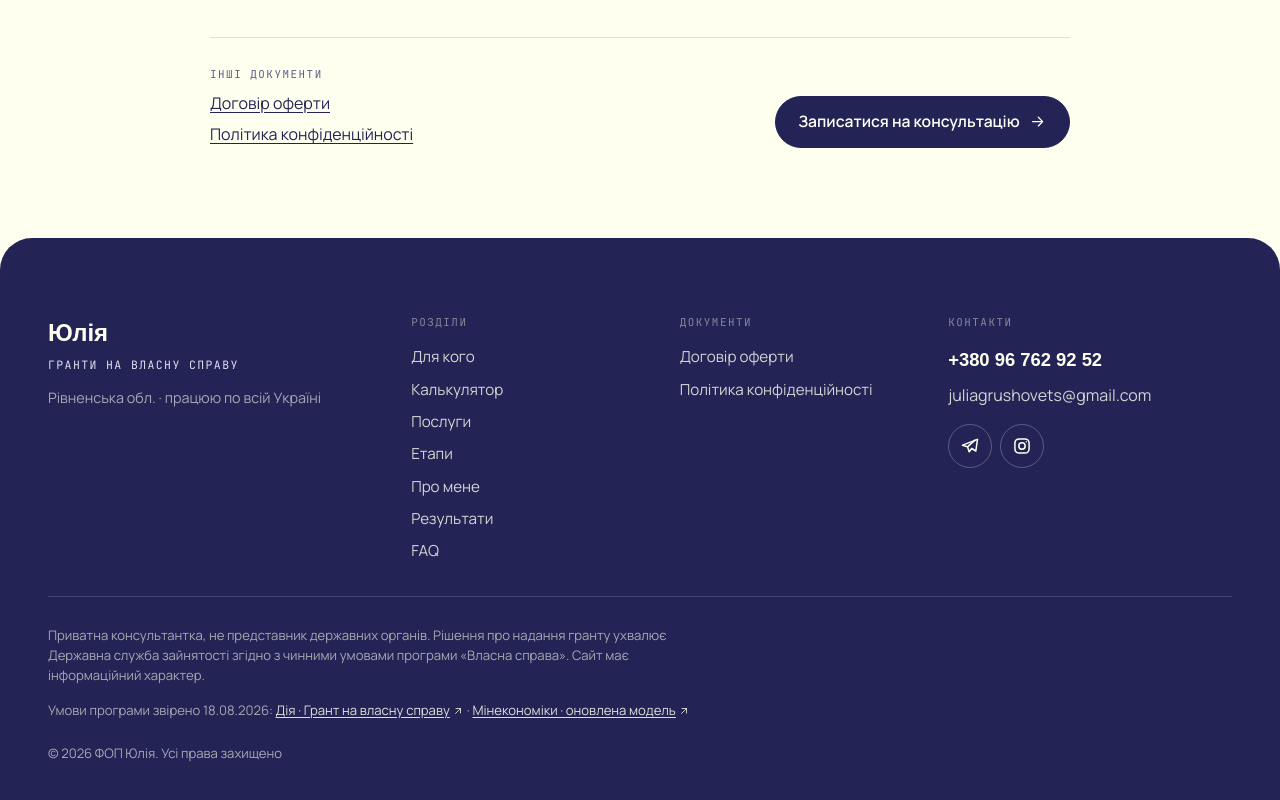
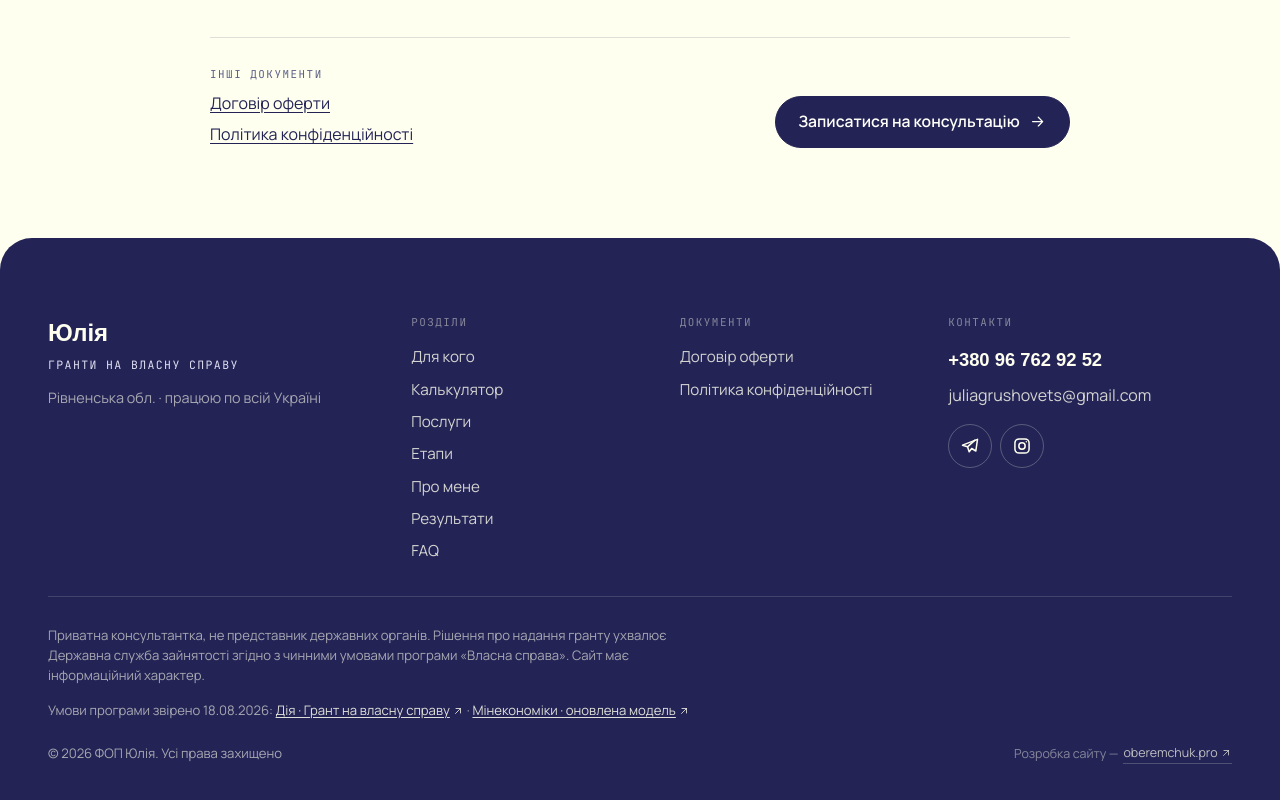
Before and after one commit to SerhiiOberemchuk/julia-grant, a Next.js app: page /oferta in a window 1280 px wide. Shown: the part 5937-6737 px from the top of the page. Built offline with nearby package versions, Linux system fonts and the light colour scheme; no server answers; a web font is replaced by a local one.

Commit message:
https://oberemchuk.pro/

```diff
--- a/src/components/sections/Footer.module.css
+++ b/src/components/sections/Footer.module.css
@@ -160,3 +160,26 @@
   text-decoration: underline;
   text-underline-offset: 2px;
 }
+
+.dev {
+  display: inline-flex;
+  align-items: center;
+  gap: 0.3rem;
+  color: rgba(255, 255, 240, 0.45);
+  font-size: 0.78rem;
+}
+
+.dev a {
+  display: inline-flex;
+  align-items: center;
+  gap: 0.15rem;
+  color: rgba(255, 255, 240, 0.7);
+  text-decoration: none;
+  border-bottom: 1px solid rgba(255, 255, 240, 0.2);
+  transition: color 0.3s, border-color 0.3s;
+}
+
+.dev a:hover {
+  color: var(--tint);
+  border-color: var(--tint);
+}
--- a/src/components/sections/Footer.tsx
+++ b/src/components/sections/Footer.tsx
@@ -74,6 +74,18 @@ export function Footer() {
           <span>
             © {year} {site.footer.legalName}. {site.footer.rights}
           </span>
+          <span className={s.dev}>
+            {site.footer.developer.prefix}{" "}
+            <a
+              href={site.footer.developer.href}
+              target="_blank"
+              rel="noopener noreferrer"
+              title="Розробка та дизайн сайту"
+            >
+              {site.footer.developer.label}
+              <ArrowUpRight width={12} height={12} />
+            </a>
+          </span>
         </div>
       </div>
     </footer>
--- a/src/content/site.ts
+++ b/src/content/site.ts
@@ -528,6 +528,11 @@ export const site = {
   footer: {
     legalName: "ФОП Юлія", // ← додати прізвище
     rights: "Усі права захищено",
+    developer: {
+      prefix: "Розробка сайту —",
+      label: "oberemchuk.pro",
+      href: "https://oberemchuk.pro/",
+    },
     disclaimer:
       "Приватна консультантка, не представник державних органів. Рішення про надання гранту ухвалює Державна служба зайнятості згідно з чинними умовами програми «Власна справа». Сайт має інформаційний характер.",
     sources: [
```
